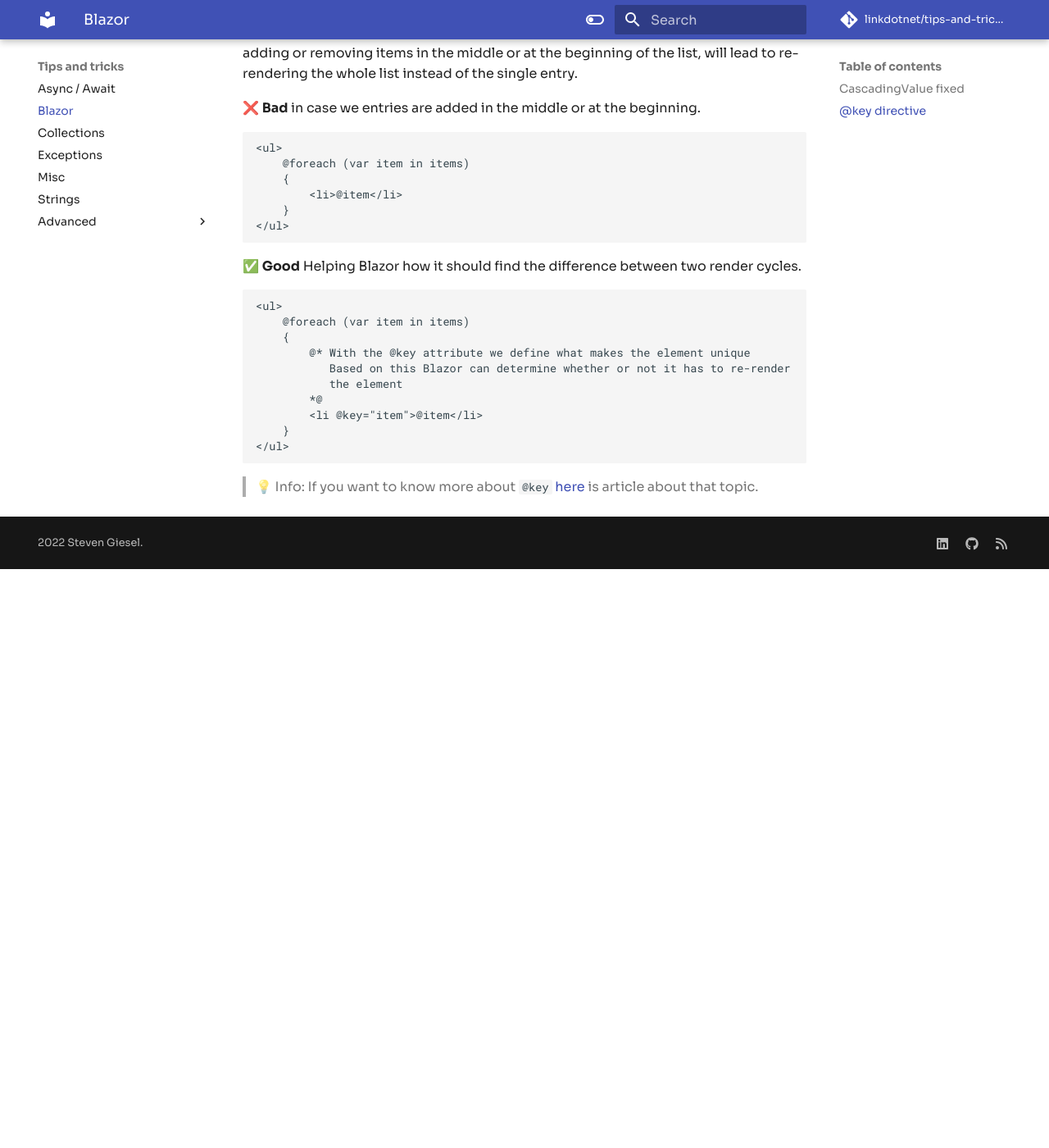
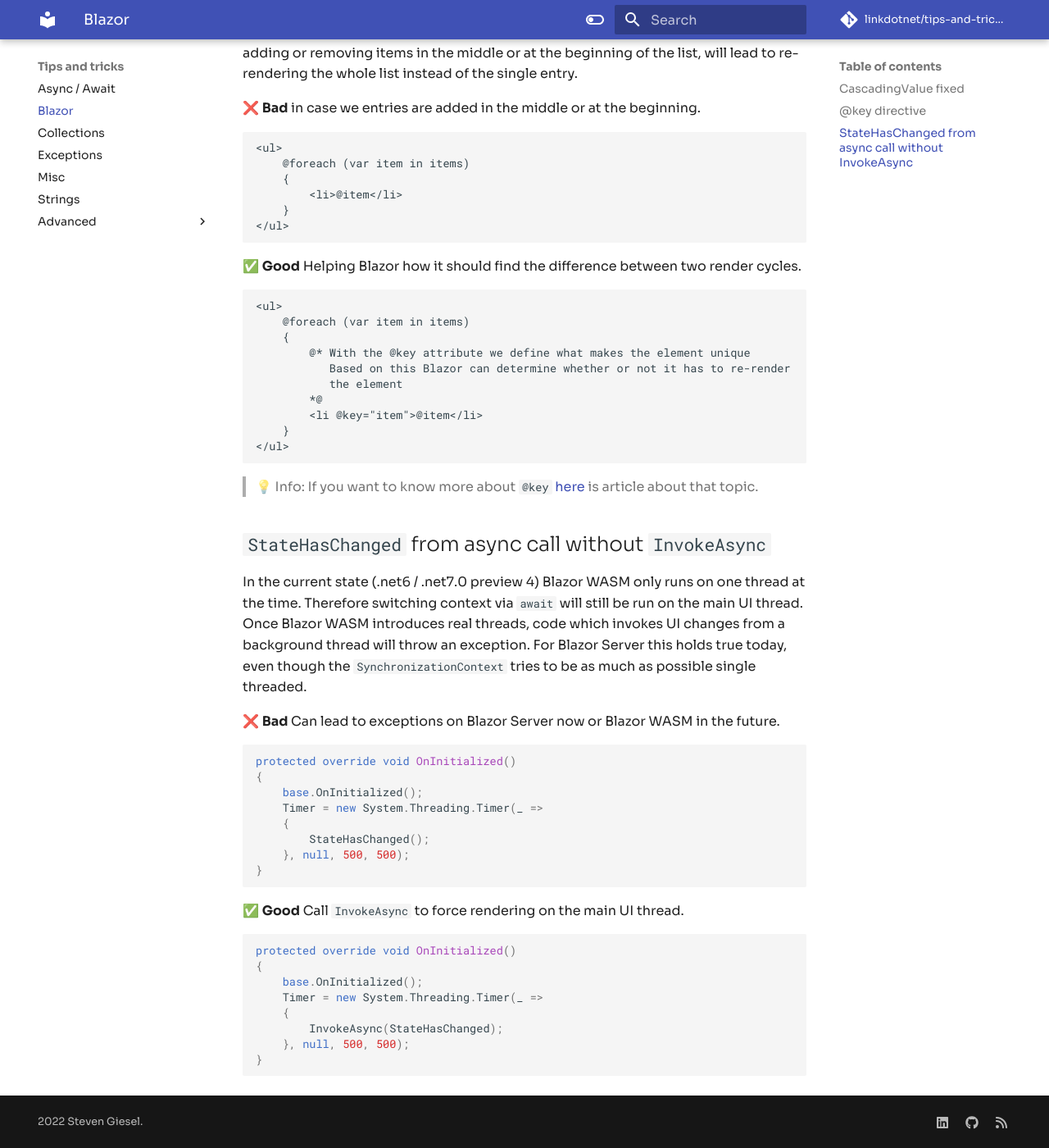
Before and after one commit to linkdotnet/tips-and-tricks, an MkDocs documentation site: the page built from docs/blazor.md, in a window 1280 px wide and 1400 px high, scrolled down 786 px. Shown: the whole window at 82% size. Built offline with MkDocs 1.6.1 and Material for MkDocs 9.7.7, drawn with Linux system fonts in a browser that asks for light colours; comment, search, counter and statistics services are not loaded; before the commit the page ends 1480 px from its top, so only the background shows below that.

Commit message:
Added InvokeAsync Tip for blazor

````diff
--- a/docs/blazor.md
+++ b/docs/blazor.md
@@ -46,3 +46,30 @@
 ```
 
 > 💡 Info: If you want to know more about `@key` [here](https://steven-giesel.com/blogPost/a8772410-847d-4fe7-ba93-3e03ab7748c0) is article about that topic.
+
+## `StateHasChanged` from async call without `InvokeAsync`
+In the current state (.net6 / .net7.0 preview 4) Blazor WASM only runs on one thread at the time. Therefore switching context via `await` will still be run on the main UI thread. Once Blazor WASM introduces real threads, code which invokes UI changes from a background thread will throw an exception. For Blazor Server this holds true today, even though the `SynchronizationContext` tries to be as much as possible single threaded.
+
+❌ **Bad** Can lead to exceptions on Blazor Server now or Blazor WASM in the future.
+```csharp
+protected override void OnInitialized()
+{
+    base.OnInitialized();
+    Timer = new System.Threading.Timer(_ =>
+    {
+        StateHasChanged();
+    }, null, 500, 500);
+}
+```
+
+✅ **Good** Call `InvokeAsync` to force rendering on the main UI thread.
+```csharp
+protected override void OnInitialized()
+{
+    base.OnInitialized();
+    Timer = new System.Threading.Timer(_ =>
+    {
+        InvokeAsync(StateHasChanged);
+    }, null, 500, 500);
+}
+```
````
